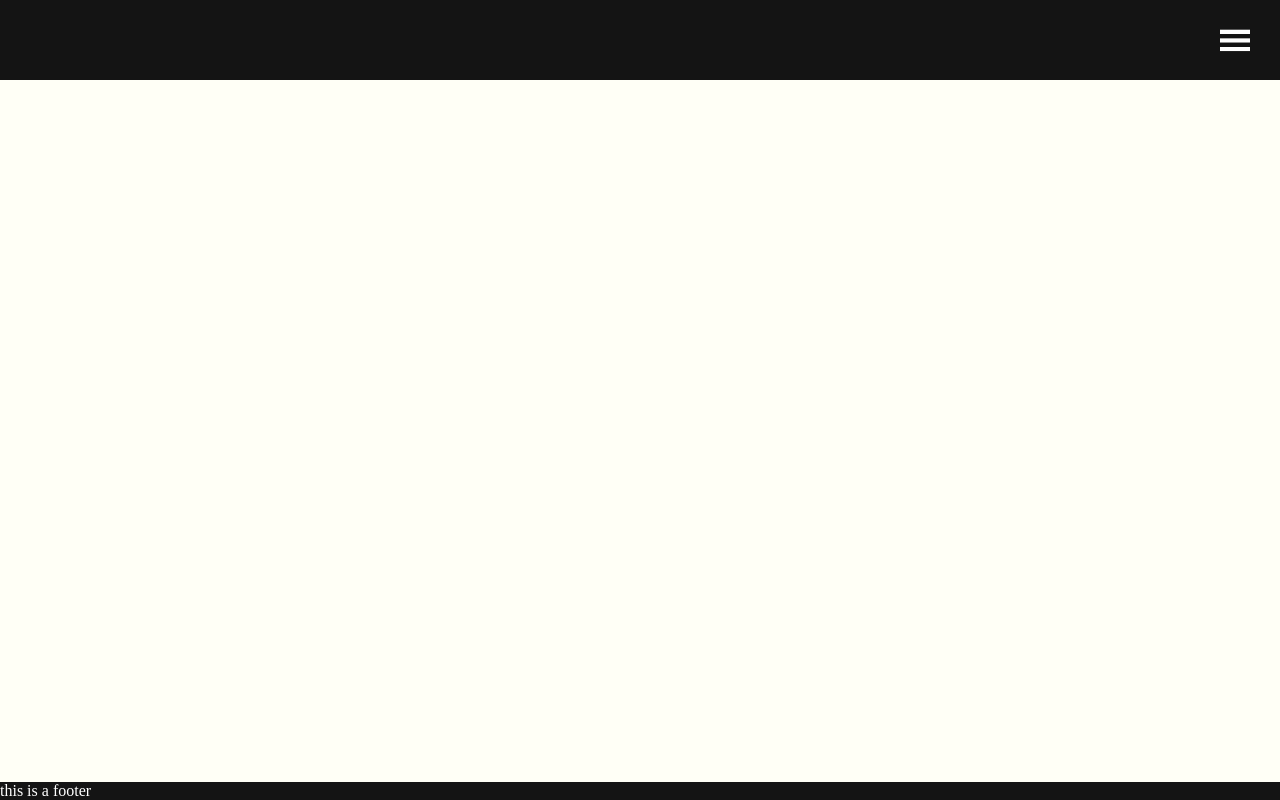
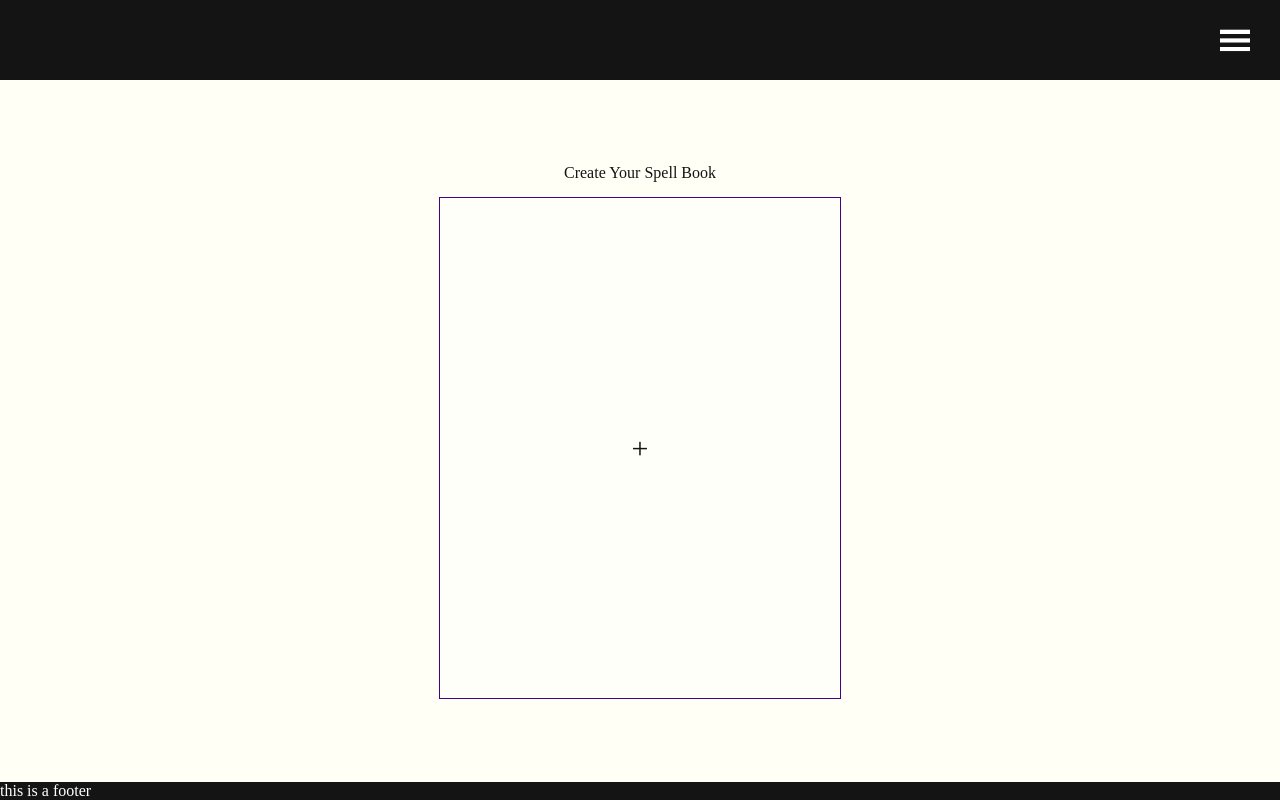
Before and after one commit to daRafael/spell-book, a React (Vite) app: page /add-spellbook in a window 1280 px wide. Built offline with nearby package versions, Linux system fonts and the light colour scheme; no server answers; a web font is replaced by a local one.

Commit message:
create-spell-book-css

```diff
--- a/src/Pages/AddSpellBook/AddSpellBook.css
+++ b/src/Pages/AddSpellBook/AddSpellBook.css
@@ -0,0 +1,25 @@
+.add-book-main-container {
+  display: flex;
+  flex-direction: column;
+  justify-content: center;
+  align-items: center;
+  gap: 15px;
+
+  width: 100%;
+}
+
+.add-book {
+  background-color: rgb(255, 255, 250);
+  border: 1.5px solid #4B0082;
+  height: 500px;
+  width: 400px;
+
+  display: flex;
+  justify-content: center;
+  align-items: center;
+}
+
+.btn-add-book {
+  font-size: 30px;
+  cursor: pointer;
+}
--- a/src/Pages/AddSpellBook/AddSpellBook.jsx
+++ b/src/Pages/AddSpellBook/AddSpellBook.jsx
@@ -1,5 +1,33 @@
-import './AddSpellBook'
+import './AddSpellBook.css'
+
+import { useState } from 'react'
+
+//components
+import CreateSpellbook from '../../components/CreateSpellbook/CreateSpellbook';
 
 export default function AddSpellBook () {
+  const [ showCreateSpellbook, setShowCreateSpellbook] = useState(false);
 
+
+  return (
+    <>
+    <div className='add-book-main-container'>
+      <div className='add-book-title'>
+        Create Your Spell Book
+      </div>
+      <div className='add-book-container'>
+        <div className='add-book'>
+          <div
+            onClick={() => {setShowCreateSpellbook(!showCreateSpellbook)}}    className='btn-add-book'
+          >
+            +
+          </div>
+        </div>
+      </div>
+    </div>
+
+    <CreateSpellbook showCreateSpellbook={showCreateSpellbook} />
+
+    </>
+  )
 }
--- a/src/Pages/HomePage/HomePage.css
+++ b/src/Pages/HomePage/HomePage.css
@@ -1,6 +1,7 @@
 .homepage {
-  min-height: 580px;
   display: flex;
   justify-content: center;
   align-items: center;
+
+  width: 100%;
 }
--- a/src/Pages/SpellList/SpellList.css
+++ b/src/Pages/SpellList/SpellList.css
@@ -2,6 +2,7 @@
   display: flex;
   flex-direction: column;
   align-items: center;
+  width: 100%;
 }
 
 .spell-listing-filters {
@@ -40,7 +41,7 @@
 .spell-card-container {
   padding: 10px 20px;
   background-color: rgb(255, 255, 250);
-  border: 1px solid #E1C16E;
+  border: 1.5px solid #4B0082;
 }
 
 .spell-card-info-grid {
--- a/src/Pages/SpellList/SpellList.jsx
+++ b/src/Pages/SpellList/SpellList.jsx
@@ -3,7 +3,6 @@ import './SpellList.css'
 export default function SpellList ({ spells }) {
 
   return (
-    <div>
     <div className='spell-list-container'>
       <div className='spell-listing-filters'>
         <div>
@@ -95,6 +94,5 @@ export default function SpellList ({ spells }) {
         }
       </div>
     </div>
-    </div>
   )
 }
--- /dev/null
+++ b/src/components/CreateSpellbook/CreateSpellbook.css
@@ -0,0 +1,22 @@
+.create-book-main-container {
+  position: fixed;
+  top: 50%;
+  left: 0px;
+  height: 100%;
+  width: 100%;
+  background-color: rgb(255, 255, 250);
+
+  display: flex;
+  justify-content: center;
+  align-items: center;
+  z-index: 50;
+
+  transition: transform 1s, opacity 0.3s;
+
+  transform: translateY(-50%)
+}
+
+.hide-create-book-main-container {
+  transform: translateY(-50%) scale(0);
+  opacity: 0;
+}
--- /dev/null
+++ b/src/components/CreateSpellbook/CreateSpellbook.jsx
@@ -0,0 +1,13 @@
+import './CreateSpellbook.css'
+
+export default function CreateSpellbook ({ showCreateSpellbook }) {
+  return (
+    <div
+      className={
+        showCreateSpellbook ? 'create-book-main-container' : 'create-book-main-container hide-create-book-main-container'
+      }
+    >
+
+    </div>
+  )
+}
--- a/src/components/Footer/Footer.css
+++ b/src/components/Footer/Footer.css
@@ -1,4 +1,5 @@
 .footer {
+  z-index: 100;
   background-color: rgb(20, 20, 20);
   color: white;
 }
--- a/src/components/Navbar/Navbar.css
+++ b/src/components/Navbar/Navbar.css
@@ -1,6 +1,6 @@
 .navbar {
   position: sticky;
-  z-index: 1;
+  z-index: 100;
   top: 0;
   background-color: rgb(20, 20, 20);
   color: white;
--- a/src/components/Sidebar/Sidebar.css
+++ b/src/components/Sidebar/Sidebar.css
@@ -1,4 +1,5 @@
 .sidebar {
+  z-index: 100;
   background-color:  rgb(20, 20, 20);
   color: white;
   font-size: 15px;
@@ -13,7 +14,7 @@
   flex-direction: column;
   gap: 30px;
 
-  transition: all 1.5s;
+  transition: all 1s;
 
   transform: translateX(0%);
 }
--- a/src/index.css
+++ b/src/index.css
@@ -1,5 +1,6 @@
 body {
   font-family: 'Sedan SC', 'Times New Roman', Times, serif;
+  color: rgb(20, 20, 20);
   margin: 0px;
 }
 
@@ -15,4 +16,6 @@ body {
 .main-container {
   background-color: rgb(255, 255, 246);
   flex: 1;
+  display: flex;
+  align-items: stretch;
 }
```
Lines whose indentation alone changed are shown as unchanged.
